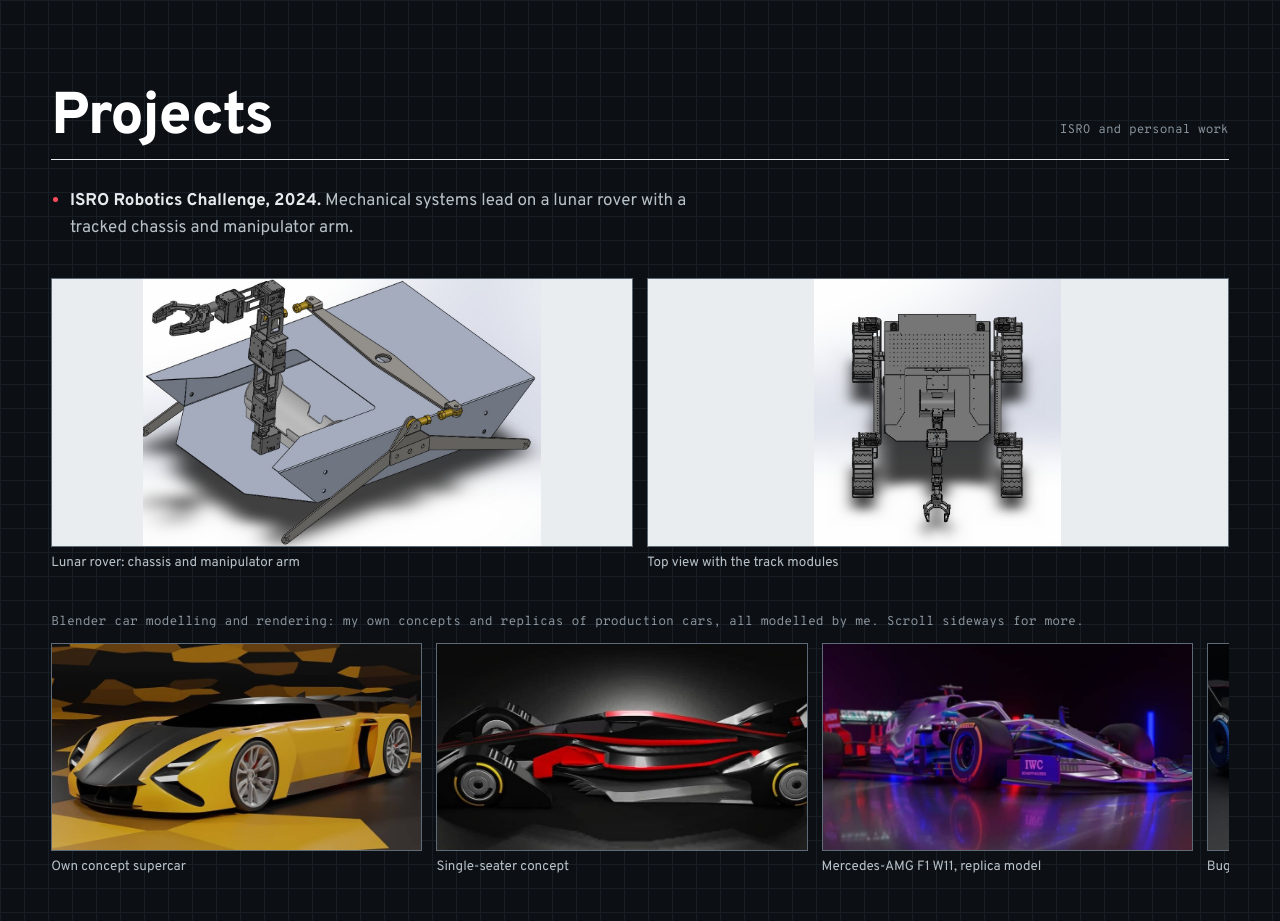
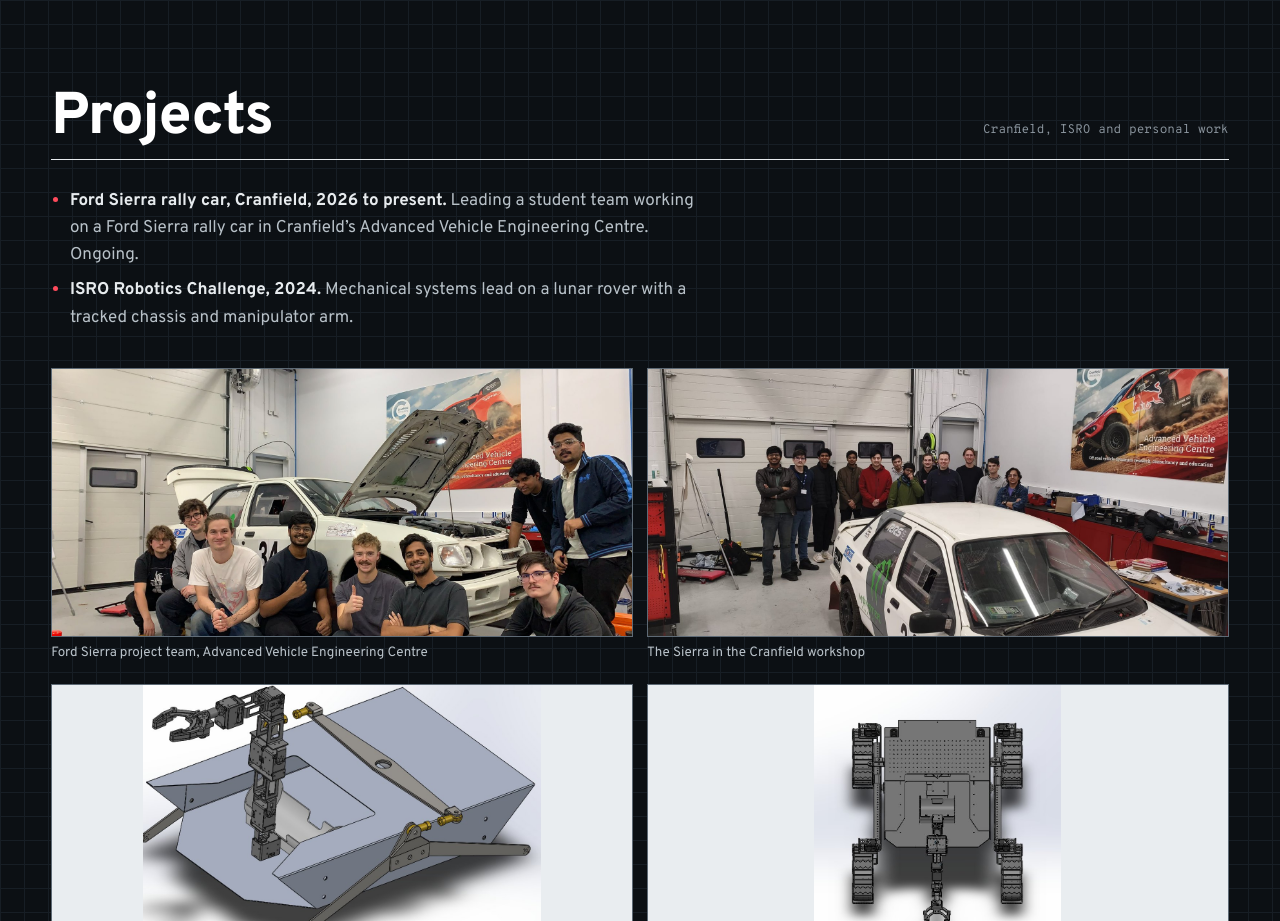
Before and after one commit to shantanumadavan/shantanu-portfolio, a plain HTML site: page index.html in a window 1280 px wide. Shown: the part 9720-10641 px from the top of the page. Drawn offline with Linux system fonts and the light colour scheme.

Commit message:
Add the Ford Sierra rally car project
Co-Authored-By: Claude Opus 5.5 <noreply@anthropic.com>
Claude-Session: https://claude.ai/code/session_01LLgY8YmQuCr1pLxL9LXJAW

```diff
--- a/index.html
+++ b/index.html
@@ -335,13 +335,14 @@ dialog button{position:fixed;top:calc(14px + env(safe-area-inset-top,0px));right
 
   <section class="chapter" id="projects">
     <div class="frame">
-      <div class="ch-head"><div><p class="kicker">ISRO and personal work</p><h2>Projects</h2></div></div>
+      <div class="ch-head"><div><p class="kicker">Cranfield, ISRO and personal work</p><h2>Projects</h2></div></div>
       <div class="ch-body">
         <ul>
+          <li><b>Ford Sierra rally car, Cranfield, 2026 to present.</b> Leading a student team working on a Ford Sierra rally car in Cranfield’s Advanced Vehicle Engineering Centre. Ongoing.</li>
           <li><b>ISRO Robotics Challenge, 2024.</b> Mechanical systems lead on a lunar rover with a tracked chassis and manipulator arm.</li>
         </ul>
       </div>
-      <div class="mosaic"><figure class="c6 cad"><button type="button" data-full="img/rover-arm.jpg"><img src="img/rover-arm.jpg" alt="Lunar rover chassis and manipulator arm" loading="lazy"></button><figcaption>Lunar rover: chassis and manipulator arm</figcaption></figure><figure class="c6 cad"><button type="button" data-full="img/rover-top.jpg"><img src="img/rover-top.jpg" alt="Lunar rover top view with track modules" loading="lazy"></button><figcaption>Top view with the track modules</figcaption></figure></div>
+      <div class="mosaic"><figure class="c6"><button type="button" data-full="img/sierra-team.jpg"><img src="img/sierra-team.jpg" alt="The student team crouched in front of the Ford Sierra rally car with its bonnet open" loading="lazy"></button><figcaption>Ford Sierra project team, Advanced Vehicle Engineering Centre</figcaption></figure><figure class="c6"><button type="button" data-full="img/sierra-group.jpg"><img src="img/sierra-group.jpg" alt="The wider group standing behind the number 34 Ford Sierra rally car in the Cranfield workshop" loading="lazy"></button><figcaption>The Sierra in the Cranfield workshop</figcaption></figure><figure class="c6 cad"><button type="button" data-full="img/rover-arm.jpg"><img src="img/rover-arm.jpg" alt="Lunar rover chassis and manipulator arm" loading="lazy"></button><figcaption>Lunar rover: chassis and manipulator arm</figcaption></figure><figure class="c6 cad"><button type="button" data-full="img/rover-top.jpg"><img src="img/rover-top.jpg" alt="Lunar rover top view with track modules" loading="lazy"></button><figcaption>Top view with the track modules</figcaption></figure></div>
       <p class="reel-label">Blender car modelling and rendering: my own concepts and replicas of production cars, all modelled by me. Scroll sideways for more.</p>
       <div class="reel">
         <figure><button type="button" data-full="img/blender-concept-b.jpg"><img src="img/blender-concept-b.jpg" alt="Render of a yellow concept supercar" loading="lazy"></button><figcaption>Own concept supercar</figcaption></figure>
```
Also changed, not shown: img/sierra-group.jpg (added), img/sierra-team.jpg (added).
